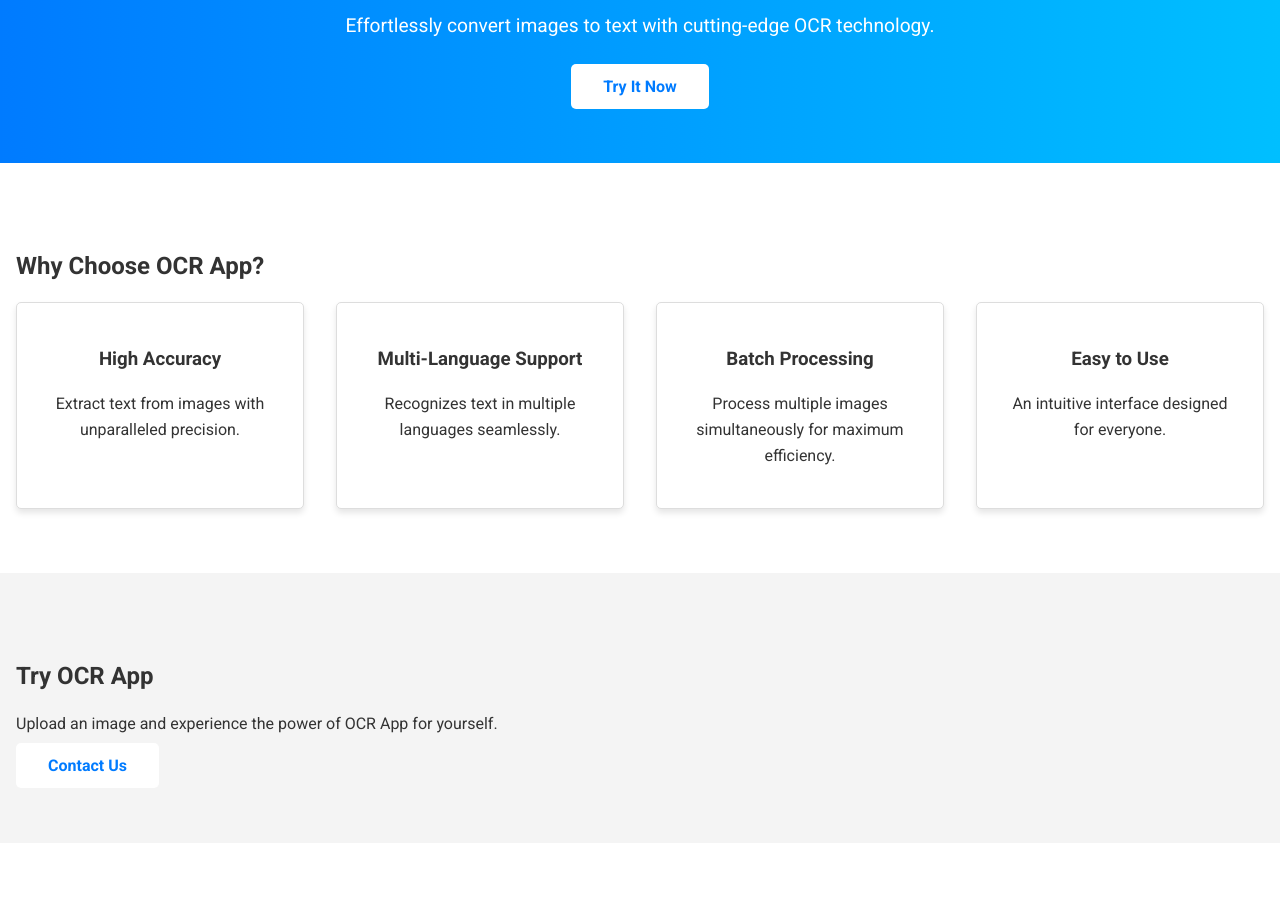
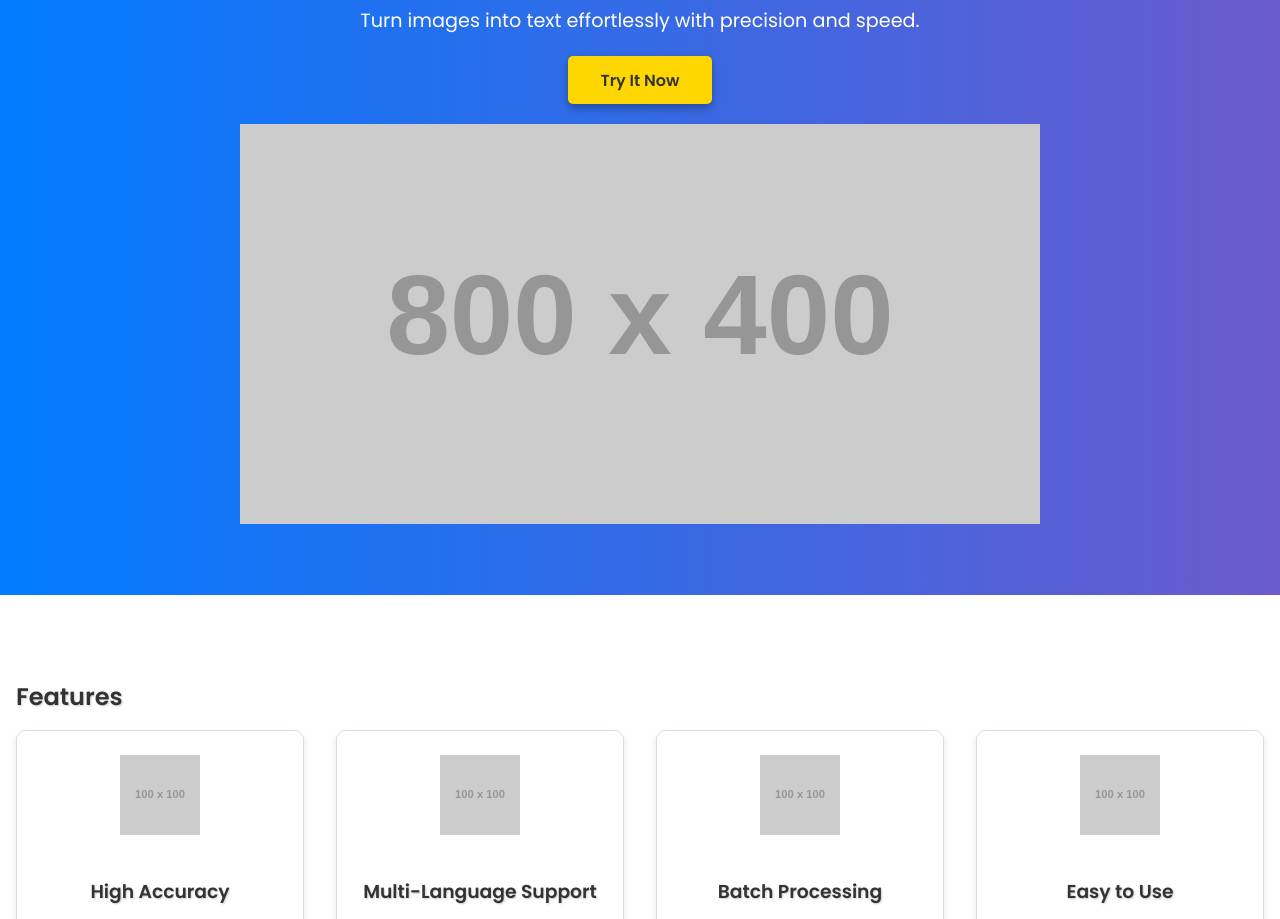
Before and after one commit to phwelo/scrocr, a plain HTML site: page docs/index.html in a window 1280 px wide. Shown: the part 181-1100 px from the top of the page. Drawn offline with Linux system fonts and the light colour scheme; placeholder pictures from the web are drawn by us.

Commit message:
letting chatgpt generate a site for me

```diff
--- a/docs/index.html
+++ b/docs/index.html
@@ -4,35 +4,42 @@
     <meta charset="UTF-8">
     <meta name="viewport" content="width=device-width, initial-scale=1.0">
     <title>OCR App - Seamless Text Recognition</title>
-    <link href="https://fonts.googleapis.com/css2?family=Roboto:wght@400;700&display=swap" rel="stylesheet">
+    <link href="https://fonts.googleapis.com/css2?family=Poppins:wght@400;600&display=swap" rel="stylesheet">
     <link rel="stylesheet" href="style.css">
 </head>
 <body>
     <header class="hero">
         <div class="container">
             <h1>OCR App</h1>
-            <p>Effortlessly convert images to text with cutting-edge OCR technology.</p>
+            <p class="tagline">Turn images into text effortlessly with precision and speed.</p>
             <a href="#demo" class="cta-button">Try It Now</a>
+        </div>
+        <div class="hero-svg">
+            <img src="https://via.placeholder.com/800x400" alt="Hero illustration">
         </div>
     </header>
     <main>
         <section id="features" class="section">
             <div class="container">
-                <h2>Why Choose OCR App?</h2>
+                <h2>Features</h2>
                 <div class="features-grid">
                     <div class="feature-card">
+                        <img src="https://via.placeholder.com/100" alt="Feature icon">
                         <h3>High Accuracy</h3>
                         <p>Extract text from images with unparalleled precision.</p>
                     </div>
                     <div class="feature-card">
+                        <img src="https://via.placeholder.com/100" alt="Feature icon">
                         <h3>Multi-Language Support</h3>
                         <p>Recognizes text in multiple languages seamlessly.</p>
                     </div>
                     <div class="feature-card">
+                        <img src="https://via.placeholder.com/100" alt="Feature icon">
                         <h3>Batch Processing</h3>
                         <p>Process multiple images simultaneously for maximum efficiency.</p>
                     </div>
                     <div class="feature-card">
+                        <img src="https://via.placeholder.com/100" alt="Feature icon">
                         <h3>Easy to Use</h3>
                         <p>An intuitive interface designed for everyone.</p>
                     </div>
--- a/docs/style.css
+++ b/docs/style.css
@@ -1,13 +1,15 @@
 /* Global Styles */
 body {
     margin: 0;
-    font-family: 'Roboto', sans-serif;
+    font-family: 'Poppins', sans-serif;
     color: #333;
-    line-height: 1.6;
+    background: #f4f4f4;
 }
 
 h1, h2, h3 {
     margin-bottom: 1rem;
+    font-weight: 600;
+    text-shadow: 1px 1px 2px rgba(0, 0, 0, 0.2);
 }
 
 a {
@@ -15,45 +17,59 @@ a {
     color: inherit;
 }
 
-/* Header (Hero Section) */
+/* Hero Section */
 .hero {
-    background: linear-gradient(to right, #007BFF, #00BFFF);
+    display: flex;
+    flex-direction: column;
+    align-items: center;
+    text-align: center;
+    background: linear-gradient(to right, #007BFF, #6A5ACD);
     color: white;
-    padding: 4rem 0;
-    text-align: center;
+    padding: 4rem 1rem;
+    position: relative;
 }
 
 .hero h1 {
     font-size: 3rem;
-    margin-bottom: 1rem;
+    letter-spacing: 2px;
 }
 
-.hero p {
+.tagline {
     font-size: 1.2rem;
     margin-bottom: 2rem;
 }
 
 .cta-button {
-    background: white;
-    color: #007BFF;
+    background: #FFD700;
+    color: #333;
     padding: 0.8rem 2rem;
     border-radius: 5px;
     font-weight: bold;
+    box-shadow: 0 4px 8px rgba(0, 0, 0, 0.3);
     transition: all 0.3s ease;
 }
 
 .cta-button:hover {
-    background: #00BFFF;
-    color: white;
+    background: #FFC107;
+    box-shadow: 0 6px 12px rgba(0, 0, 0, 0.4);
+}
+
+.hero-svg {
+    margin-top: 2rem;
+    width: 100%;
+    max-width: 800px;
 }
 
 /* Sections */
 .section {
     padding: 4rem 1rem;
+    background: white;
+    box-shadow: 0 -5px 10px rgba(0, 0, 0, 0.1);
 }
 
 .dark-section {
-    background: #f4f4f4;
+    background: #222;
+    color: white;
 }
 
 /* Features Grid */
@@ -61,26 +77,33 @@ a {
     display: grid;
     grid-template-columns: repeat(auto-fit, minmax(200px, 1fr));
     gap: 2rem;
+    text-align: center;
 }
 
 .feature-card {
     background: white;
     border: 1px solid #ddd;
-    border-radius: 5px;
+    border-radius: 10px;
     padding: 1.5rem;
-    text-align: center;
-    box-shadow: 0 4px 6px rgba(0, 0, 0, 0.1);
-    transition: transform 0.3s ease;
+    box-shadow: 0 4px 8px rgba(0, 0, 0, 0.1);
+    transition: transform 0.3s ease, box-shadow 0.3s ease;
 }
 
 .feature-card:hover {
     transform: translateY(-10px);
+    box-shadow: 0 6px 12px rgba(0, 0, 0, 0.2);
+}
+
+.feature-card img {
+    width: 80px;
+    margin-bottom: 1rem;
 }
 
 /* Footer */
 footer {
-    background: #222;
+    background: #333;
     color: white;
     text-align: center;
-    padding: 1rem 0;
+    padding: 1rem;
+    box-shadow: 0 -2px 5px rgba(0, 0, 0, 0.1);
 }
```
